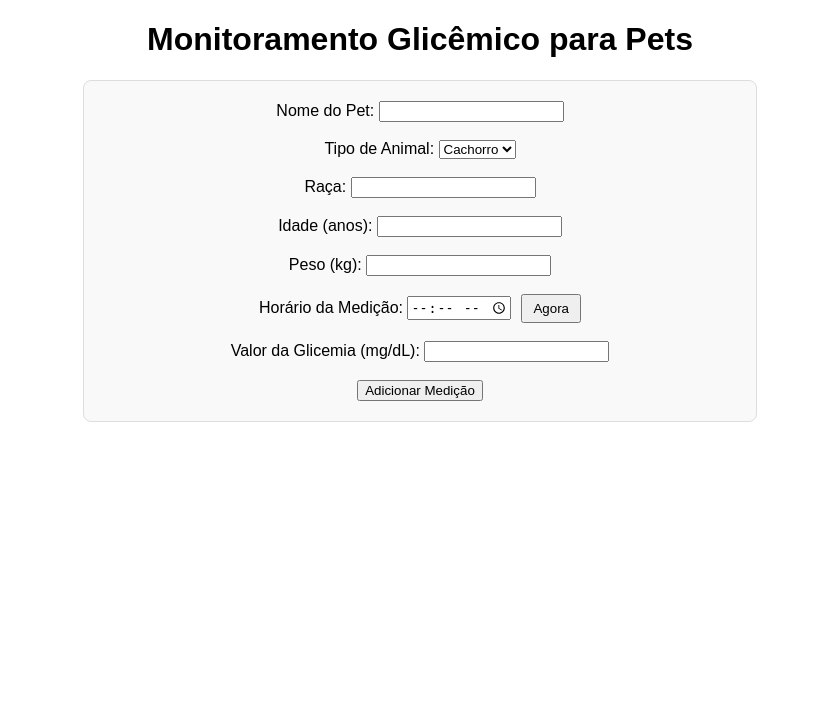
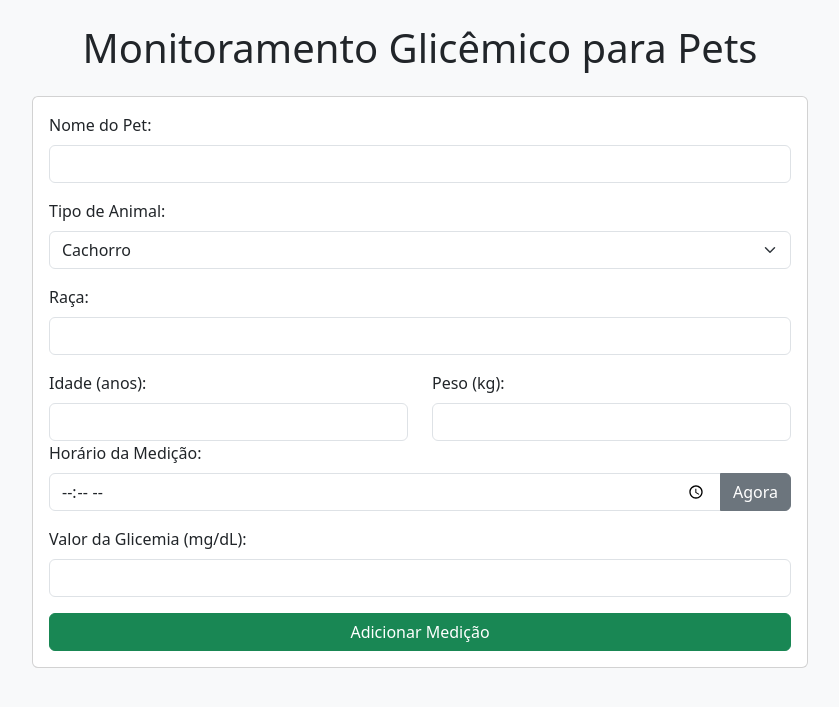
Before and after one commit to psouza0/pet-mgc, a Flask app: page / in a window 1280 px wide. Shown: the top 707 px of the page, without its empty margins (220-1059 px from the left). Run offline with Flask 3, Linux system fonts and the light colour scheme.

Commit message:
update laytout

```diff
--- a/app.py
+++ b/app.py
@@ -1,49 +1,70 @@
-from flask import Flask, render_template, request, redirect, url_for
+from flask import Flask, render_template, request, redirect, url_for, jsonify
 import pandas as pd
 import matplotlib.pyplot as plt
 import os
+import json
 from datetime import datetime
 
 app = Flask(__name__)
+DATA_FILE = "data.json"
+STATIC_FOLDER = "static"
+GRAPH_FILE = os.path.join(STATIC_FOLDER, "grafico.png")
 
-data = []  # Lista para armazenar os dados temporariamente
+if not os.path.exists(STATIC_FOLDER):
+    os.makedirs(STATIC_FOLDER)
+
+def load_data():
+    if os.path.exists(DATA_FILE):
+        with open(DATA_FILE, "r") as f:
+            return json.load(f)
+    return []
+
+def save_data(data):
+    with open(DATA_FILE, "w") as f:
+        json.dump(data, f, indent=4)
+
+data = load_data()
 
 @app.route('/', methods=['GET', 'POST'])
 def index():
     global data
     if request.method == 'POST':
-        nome = request.form['nome']
-        tipo = request.form['tipo']
-        raça = request.form['raça']
-        idade = request.form['idade']
-        peso = request.form['peso']
-        horario = request.form['horario']
-        glicemia = request.form['glicemia']
-
-        data.append({
-            "Nome": nome,
-            "Tipo": tipo,
-            "Raça": raça,
-            "Idade": idade,
-            "Peso": peso,
-            "Horário": horario,
-            "Glicemia": int(glicemia)
-        })
+        new_entry = {
+            "Nome": request.form['nome'],
+            "Tipo": request.form['tipo'],
+            "Raça": request.form['raça'],
+            "Idade": request.form['idade'],
+            "Peso": request.form['peso'],
+            "Horário": request.form['horario'],
+            "Glicemia": int(request.form['glicemia'])
+        }
+        data.append(new_entry)
+        save_data(data)
         return redirect(url_for('index'))
 
     df = pd.DataFrame(data)
     img_path = None
     if not df.empty:
+        df = df.sort_values(by="Horário")
         plt.figure()
         plt.plot(df["Horário"], df["Glicemia"], marker='o', linestyle='-', color='b')
         plt.xlabel("Horário")
         plt.ylabel("Glicemia (mg/dL)")
         plt.title("Curva Glicêmica")
         plt.xticks(rotation=45)
-        img_path = os.path.join('static', 'grafico.png')
-        plt.savefig(img_path)
+        plt.savefig(GRAPH_FILE)
+        img_path = GRAPH_FILE + "?v=" + str(datetime.now().timestamp())
 
     return render_template('index.html', data=data, img_path=img_path)
 
+@app.route('/clear', methods=['POST'])
+def clear_data():
+    global data
+    data = []
+    save_data(data)
+    if os.path.exists(GRAPH_FILE):
+        os.remove(GRAPH_FILE)
+    return redirect(url_for('index'))
+
 if __name__ == '__main__':
     app.run(host="0.0.0.0", port=5000, debug=True)
--- a/templates/index.html
+++ b/templates/index.html
@@ -4,51 +4,67 @@
     <meta charset="UTF-8">
     <meta name="viewport" content="width=device-width, initial-scale=1.0">
     <title>Monitoramento Glicêmico para Pets</title>
+    <link href="https://cdn.jsdelivr.net/npm/bootstrap@5.3.0/dist/css/bootstrap.min.css" rel="stylesheet">
     <style>
-        body { font-family: Arial, sans-serif; text-align: center; }
-        form { margin: 20px auto; width: 50%; padding: 20px; border: 1px solid #ddd; border-radius: 8px; background-color: #f9f9f9; }
-        table { margin: 20px auto; width: 80%; border-collapse: collapse; }
-        th, td { border: 1px solid #ddd; padding: 8px; text-align: center; }
-        th { background-color: #4CAF50; color: white; }
-        img { margin-top: 20px; max-width: 90%; }
-        .btn { padding: 5px 10px; margin-left: 10px; cursor: pointer; }
+        body { background-color: #f8f9fa; }
+        .container { max-width: 800px; margin-top: 20px; }
+        .card { margin-top: 20px; }
+        .table th { background-color: #28a745; color: white; }
     </style>
 </head>
 <body>
-    <h1>Monitoramento Glicêmico para Pets</h1>
+    <div class="container">
+        <h1 class="text-center my-4">Monitoramento Glicêmico para Pets</h1>
 
+        <div class="card">
+            <div class="card-body">
                 <form method="post">
-        <label>Nome do Pet:</label>
-        <input type="text" name="nome" required><br><br>
-
-        <label>Tipo de Animal:</label>
-        <select name="tipo">
+                    <div class="mb-3">
+                        <label class="form-label">Nome do Pet:</label>
+                        <input type="text" class="form-control" name="nome" required>
+                    </div>
+                    <div class="mb-3">
+                        <label class="form-label">Tipo de Animal:</label>
+                        <select class="form-select" name="tipo">
                             <option value="Cachorro">Cachorro</option>
                             <option value="Gato">Gato</option>
                             <option value="Outro">Outro</option>
-        </select><br><br>
-
-        <label>Raça:</label>
-        <input type="text" name="raça"><br><br>
-
-        <label>Idade (anos):</label>
-        <input type="number" name="idade" min="0" step="1"><br><br>
-
-        <label>Peso (kg):</label>
-        <input type="number" name="peso" min="0.1" step="0.1"><br><br>
-
-        <label>Horário da Medição:</label>
-        <input type="time" name="horario" id="horario"><button type="button" class="btn" onclick="setCurrentTime()">Agora</button><br><br>
-
-        <label>Valor da Glicemia (mg/dL):</label>
-        <input type="number" name="glicemia" min="0" required><br><br>
-
-        <button type="submit">Adicionar Medição</button>
+                        </select>
+                    </div>
+                    <div class="mb-3">
+                        <label class="form-label">Raça:</label>
+                        <input type="text" class="form-control" name="raça">
+                    </div>
+                    <div class="row">
+                        <div class="col-md-6">
+                            <label class="form-label">Idade (anos):</label>
+                            <input type="number" class="form-control" name="idade" min="0" step="1">
+                        </div>
+                        <div class="col-md-6">
+                            <label class="form-label">Peso (kg):</label>
+                            <input type="number" class="form-control" name="peso" min="0.1" step="0.1">
+                        </div>
+                    </div>
+                    <div class="mb-3">
+                        <label class="form-label">Horário da Medição:</label>
+                        <div class="input-group">
+                            <input type="time" class="form-control" name="horario" id="horario">
+                            <button type="button" class="btn btn-secondary" onclick="setCurrentTime()">Agora</button>
+                        </div>
+                    </div>
+                    <div class="mb-3">
+                        <label class="form-label">Valor da Glicemia (mg/dL):</label>
+                        <input type="number" class="form-control" name="glicemia" min="0" required>
+                    </div>
+                    <button type="submit" class="btn btn-success w-100">Adicionar Medição</button>
                 </form>
+            </div>
+        </div>
 
         {% if data %}
-    <h2>Histórico de Glicemia</h2>
-    <table>
+        <h2 class="text-center my-4">Histórico de Glicemia</h2>
+        <div class="table-responsive">
+            <table class="table table-bordered">
                 <tr>
                     <th>Nome</th>
                     <th>Horário</th>
@@ -62,12 +78,20 @@
                 </tr>
                 {% endfor %}
             </table>
+        </div>
 
         {% if img_path %}
-        <h2>Curva Glicêmica</h2>
-        <img src="{{ img_path }}" alt="Curva Glicêmica">
+            <h2 class="text-center my-4">Curva Glicêmica</h2>
+            <div class="text-center">
+                <img src="{{ img_path }}" class="img-fluid" alt="Curva Glicêmica">
+            </div>
         {% endif %}
+
+        <form method="post" action="/clear" class="text-center mt-4">
+            <button type="submit" class="btn btn-danger">Limpar Histórico</button>
+        </form>
         {% endif %}
+    </div>
 
     <script>
         function setCurrentTime() {
@@ -77,5 +101,6 @@
             document.getElementById('horario').value = `${hours}:${minutes}`;
         }
     </script>
+    <script src="https://cdn.jsdelivr.net/npm/bootstrap@5.3.0/dist/js/bootstrap.bundle.min.js"></script>
 </body>
 </html>
```
Also changed, not shown: static/grafico.png, 2 other files. Lines whose indentation alone changed are shown as unchanged.
